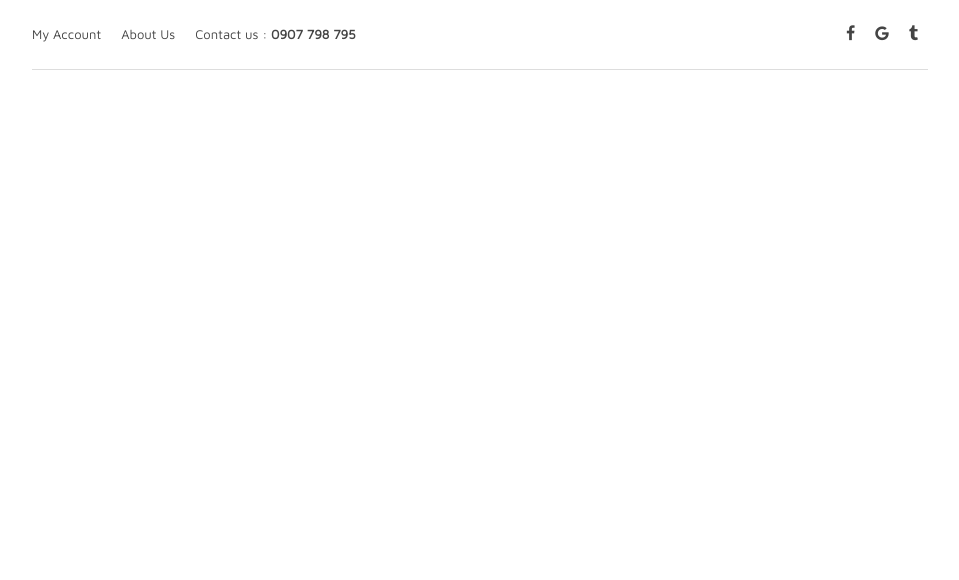
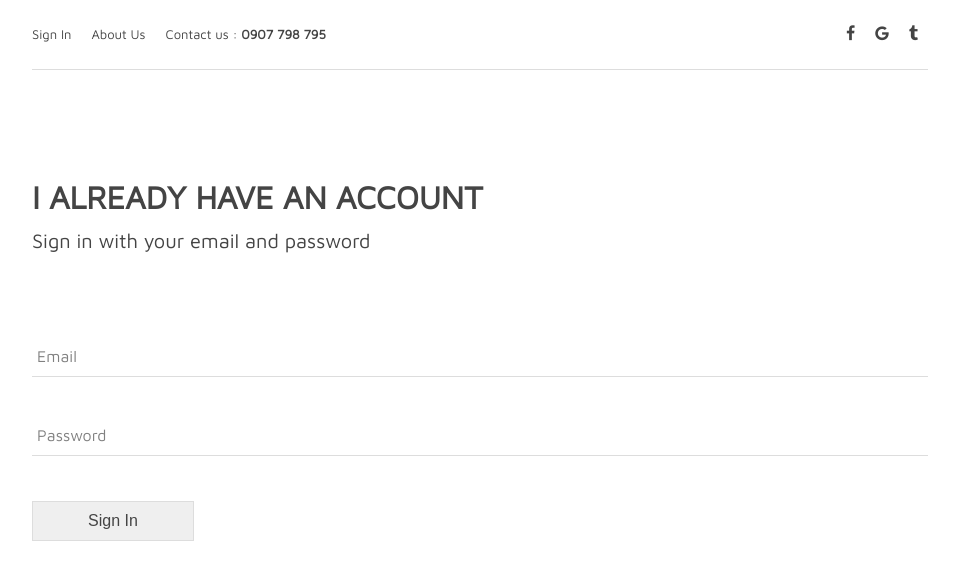
Before and after one commit to phucvo27/Aha-Clothing-React-Firebase, a React (Create React App) app: page /signin in a window 1280 px wide. Shown: the top 580 px of the page, without its empty margins (160-1119 px from the left). Built offline with nearby package versions, Linux system fonts and the light colour scheme.

Commit message:
added signin page

```diff
--- a/src/Routers/AppRoute.component.jsx
+++ b/src/Routers/AppRoute.component.jsx
@@ -1,6 +1,7 @@
 import React from 'react';
 import { BrowserRouter, Switch, Route } from 'react-router-dom';
 import HomePage from '../pages/homepage/homepage.component';
+import SignInAndSignUp from '../pages/sign-in-and-sign-up/sign-in-and-sign-up.component';
 import Header from '../components/Header/header.component';
 
 const AppRoute = ()=>{
@@ -9,6 +10,7 @@ const AppRoute = ()=>{
             <Header />
             <Switch>
                 <Route exact path='/' component={HomePage} />
+                <Route path='/signin' component={SignInAndSignUp} />
             </Switch>
 
         </BrowserRouter>
--- /dev/null
+++ b/src/components/FormInput/form-input.component.jsx
@@ -0,0 +1,17 @@
+import React from 'react';
+
+
+const FormInput = ({handleChange, label, ...otherProps})=>{
+    return (
+        <div className='group'>
+            <input className='form-input' onChange={handleChange} {...otherProps} />
+            {
+                label
+                    ? <label className={`${otherProps.value.length > 0 ? 'shrink' : ''} form-input-label`} >{label}</label>
+                    : null
+            }
+        </div>
+    )
+}
+
+export default FormInput;
--- a/src/components/Header/header.component.jsx
+++ b/src/components/Header/header.component.jsx
@@ -9,8 +9,8 @@ class Header extends React.Component{
             <header className="header">
                 <div className="header__text">
                     <ul className="list">
-                        <li className="list__item"><Link to="#1" className="list--link">
-                            My Account
+                        <li className="list__item"><Link to="/signin" className="list--link">
+                            Sign In
                         </Link></li>
                         <li className="list__item"><Link to="#1" className="list--link">
                             About Us
--- /dev/null
+++ b/src/components/SignIn/sign-in.component.jsx
@@ -0,0 +1,69 @@
+import React from 'react';
+import FormInput from '../FormInput/form-input.component'
+
+class SignIn extends React.Component{
+
+    constructor(props){
+        super(props);
+        this.state = {
+            email: '',
+            password: ''
+        }
+    }
+
+    handleChange = (e)=>{
+        const { name, value } = e.target;
+
+        this.setState(()=>({[name]: value}));
+    }
+
+    handleSubmit = (e)=>{
+        e.preventDefault();
+
+        this.setState(()=>({email: '', password: ''}))
+    }
+
+    render(){
+        return (
+            <div className='auth'>
+                <h3 className='auth__title'>I already have an account</h3>
+                <p className='auth__subtitle'>Sign in with your email and password</p>
+
+                <form className='auth__form' onSubmit={this.handleSubmit}>
+
+                    <FormInput
+                        handleChange={this.handleChange}
+                        name='email'
+                        label='Email'
+                        value={this.state.email}
+                        type='email'
+                        id='email'
+                        required
+                    />
+
+                    <FormInput
+                        handleChange={this.handleChange}
+                        name='password'
+                        label='Password'
+                        value={this.state.password}
+                        type='password'
+                        id='password'
+                        required
+                    />
+
+                    <button className='btn btn--submit' type='submit'>Sign In</button>
+                </form>
+            </div>
+        )
+    }
+}
+
+export default SignIn;
+
+/*
+<input type='email' id='email' name='email' value={this.state.email} required  onChange={this.handleChange} />
+                    <label for='email'>Email</label>
+
+<input type='password' id='password' name='password' value={this.state.password} required onChange={this.handleChange}  />
+                    <label for='password'>Password</label>
+*/
--- /dev/null
+++ b/src/pages/sign-in-and-sign-up/sign-in-and-sign-up.component.jsx
@@ -0,0 +1,13 @@
+import React from 'react';
+import SignIn from '../../components/SignIn/sign-in.component'
+
+const SignInAndSignUp = ()=>{
+    return (
+        <section className="authenticate">
+            <SignIn />
+        </section>
+    )
+};
+
+
+export default SignInAndSignUp;
--- a/src/scss/components/_button.scss
+++ b/src/scss/components/_button.scss
@@ -14,11 +14,12 @@
     &:hover{
         color: $color-primary;
         transform: translateY(-1rem);
-        box-shadow: 0rem 2rem 6rem rgba(0,0,0,.3);
+        box-shadow: 1rem 1rem 4rem rgba(0,0,0,.2);
     }
     &:active{
         transform: translateY(0rem);
-        box-shadow: 0rem 2rem 6rem rgba(0,0,0,.7);
+        box-shadow: 0rem 0rem 2rem rgba(0,0,0,.4);
+        outline: none;
     }
     &--white{
         background-color: $color-white;
@@ -27,4 +28,14 @@
             color: $color-white;
         }
     }
+
+    &--submit{
+        padding: 1rem 5.5rem;
+        border: $border-bottom;
+        border-radius: 0;
+        &:hover{
+            background-color: $color-primary;
+            color: $color-white;
+        }
+    }
 }
--- /dev/null
+++ b/src/scss/components/_formInput.scss
@@ -0,0 +1,46 @@
+@mixin shrinkLabel {
+    top: -2.5rem;
+    color: grey;
+    font-size: 1.4rem;
+}
+.group{
+    position: relative;
+    margin: 4.5rem 0;
+
+
+    .form-input{
+        border: none;
+        border-bottom: $border-bottom;
+        padding: 1rem 1rem .5rem;
+        font-size: 1.6rem;
+        display: block;
+        color: $color-text;
+        background-color: $color-white;
+        width: 100%;
+
+        &:focus{
+            outline: none;
+            border-bottom: .1rem solid $color-primary;
+        }
+        &:focus ~ .form-input-label{
+            @include shrinkLabel();
+            color: $color-primary;
+        }
+        &[type=password]{
+            letter-spacing: .3rem;
+        }
+    }
+
+    .form-input-label{
+        font-size: 1.6rem;
+        position: absolute;
+        top: 0;
+        left: .5rem;
+        pointer-events: none;
+        color: grey;
+        transition: all .3s;
+    }
+    .shrink {
+        @include shrinkLabel()
+    }
+}
--- a/src/scss/main.scss
+++ b/src/scss/main.scss
@@ -5,6 +5,7 @@
 @import './base/typhography';
 
 @import './pages/homepage';
+@import './pages/signInAndSignUp';
 @import './layouts/listProducts';
 @import './utils/utils';
 @import './components/button';
@@ -12,3 +13,4 @@
 @import './components/navbar';
 @import './components/slide';
 @import './components/product';
+@import './components/formInput';
--- /dev/null
+++ b/src/scss/pages/_signInAndSignUp.scss
@@ -0,0 +1,20 @@
+.authenticate{
+    padding: 10rem 0;
+
+    .auth{
+        flex: 1;
+        &__title{
+            font-size: 3.2rem;
+            font-weight: bold;
+            text-transform: uppercase;
+        }
+        &__subtitle{
+            font-size: 2rem;
+            font-weight: normal;
+        }
+        &__form{
+            width: 100%;
+            padding: 4rem 0;
+        }
+    }
+}
```
